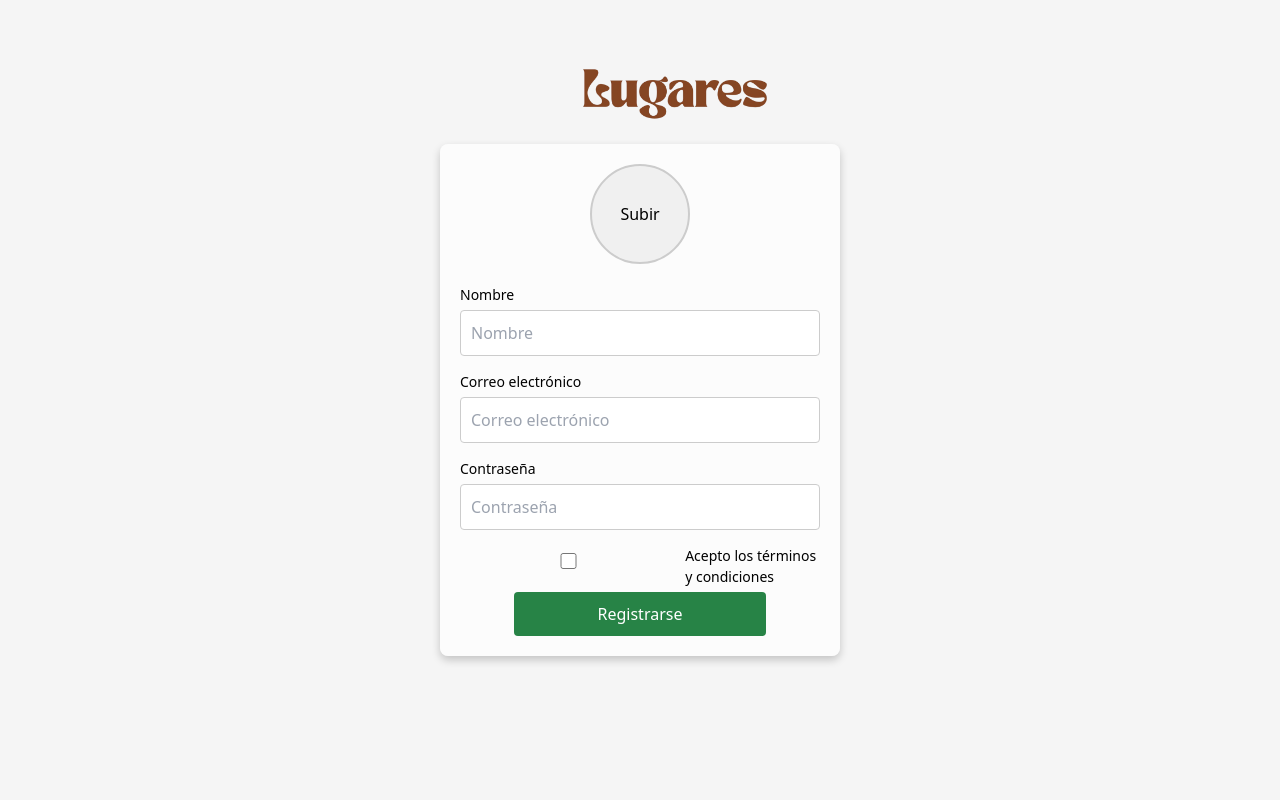
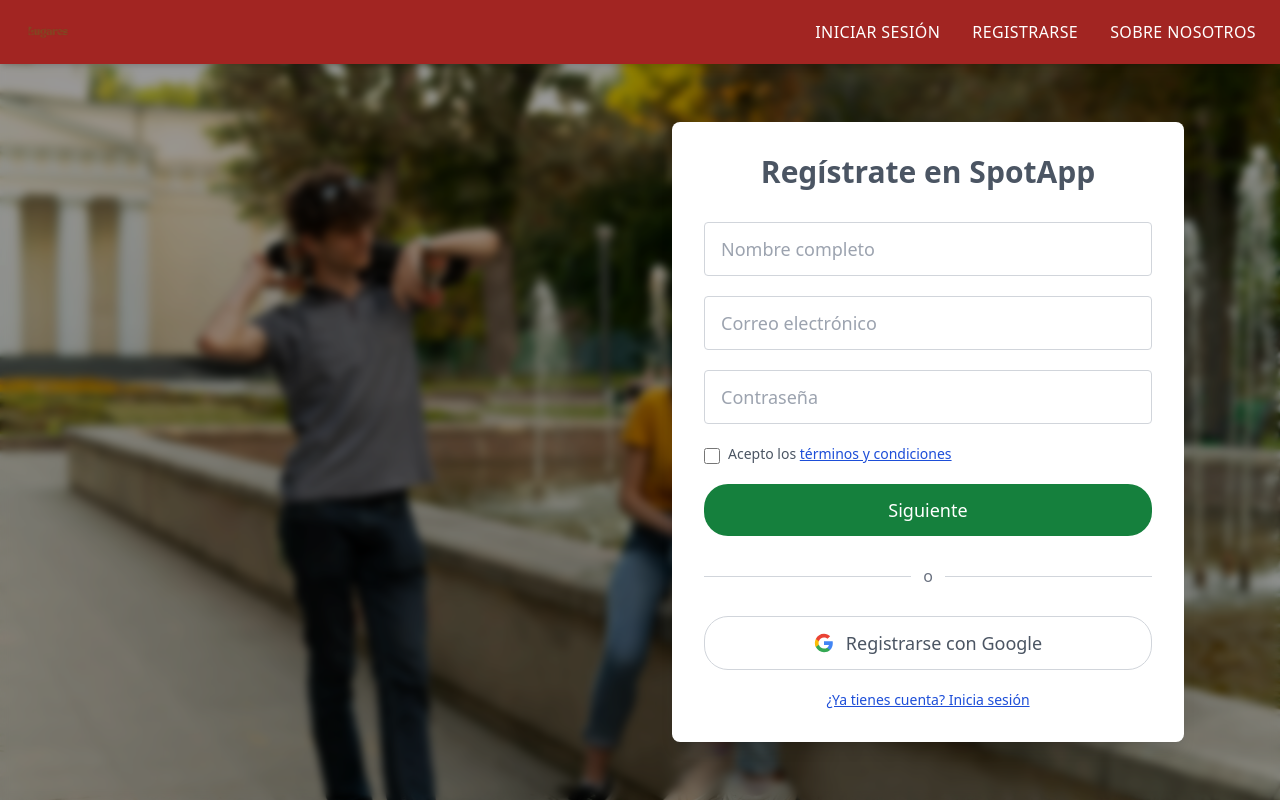
Before and after one commit to hazaelbc/SpotApp-2026, a React (Vite) app in the folder spotapp-frontend/: page /registro in a window 1280 px wide. Built offline with nearby package versions, Linux system fonts and the light colour scheme.

Commit message:
correcion de registro

```diff
--- a/spotapp-frontend/src/App.jsx
+++ b/spotapp-frontend/src/App.jsx
@@ -5,6 +5,7 @@
 import Lobby from "./pantallas/lobby/index.jsx";
 import ProtectedRoute from "./protected_route.jsx";
 import RedirectIfAuthenticated from "./redirect_if_authenticated.jsx";
+import SobreNosotros from "./pantallas/sobre_nosotros";
 import { UserProvider } from "./userProvider.jsx";
 
 const App = () => {
@@ -40,6 +41,14 @@
               </ProtectedRoute>
             }
           />
+          <Route
+            path="/sobre-nosotros"
+            element={
+              <RedirectIfAuthenticated>
+                <SobreNosotros />
+              </RedirectIfAuthenticated>
+            }
+          />
             </Routes>
           </div>
         </main>
--- a/spotapp-frontend/src/componentes/Header_Login/index.jsx
+++ b/spotapp-frontend/src/componentes/Header_Login/index.jsx
@@ -36,7 +36,7 @@
           <span onClick={() => navigate("/registro") } className="text-[10px] sm:text-xs lg:text-base font-medium hover:text-gray-400 cursor-pointer uppercase tracking-tight sm:tracking-wide whitespace-nowrap">
             Registrarse
           </span>
-          <span onClick={() => navigate("/contacto") } className="text-[10px] sm:text-xs lg:text-base font-medium hover:text-gray-400 cursor-pointer uppercase tracking-tight sm:tracking-wide whitespace-nowrap">
+          <span onClick={() => navigate("/sobre-nosotros") } className="text-[10px] sm:text-xs lg:text-base font-medium hover:text-gray-400 cursor-pointer uppercase tracking-tight sm:tracking-wide whitespace-nowrap">
             Sobre Nosotros
           </span>
         </div>
--- a/spotapp-frontend/src/componentes/acordeon-inicio/registro.jsx
+++ b/spotapp-frontend/src/componentes/acordeon-inicio/registro.jsx
@@ -1,120 +1,185 @@
-import React, { useState, useEffect, useRef } from "react";
+import React, { useState } from "react";
 import { useNavigate } from "react-router-dom";
-import "./registro.css";
+import Header_Login from "../Header_Login";
 
-
-const Registro = () => {
+const Registro = ({ onSubmit }) => {
   const [nombre, setNombre] = useState("");
   const [email, setEmail] = useState("");
-  const [contrasena, setContrasena] = useState("");
-  const [confirmarContrasena, setConfirmarContrasena] = useState("");
+  const [password, setPassword] = useState("");
+  const [aceptaTerminos, setAceptaTerminos] = useState(false);
+  const [nombreError, setNombreError] = useState("");
+  const [emailError, setEmailError] = useState("");
+  const [passwordError, setPasswordError] = useState("");
+  const [terminosError, setTerminosError] = useState("");
+  const navigate = useNavigate();
 
-  const [imagen, setImagen] = useState(null); // Estado para la imagen
-  const [error, setError] = useState("");
-  const navigate = useNavigate();
-  const vantaRef = useRef(null);
+  // Validar formato de email
+  const isValidEmail = (email) => {
+    const emailRegex = /^[^\s@]+@[^\s@]+\.[^\s@]+$/;
+    return emailRegex.test(email);
+  };
 
+  const handleSubmit = (e) => {
+    e.preventDefault();
+    setNombreError("");
+    setEmailError("");
+    setPasswordError("");
+    setTerminosError("");
 
+    let hasError = false;
 
-  const handleRegistro = async (e) => {
-    e.preventDefault();
-
-    const formData = new FormData();
-    formData.append("nombre", nombre);
-    formData.append("email", email);
-    formData.append("contrasena", contrasena);
-    if (imagen) {
-      formData.append("imagen", imagen); // Agrega la imagen al formulario
+    // Validar nombre
+    if (!nombre.trim()) {
+      setNombreError("El nombre es obligatorio");
+      hasError = true;
     }
 
-    try {
-      const response = await fetch("http://localhost:8080/users", {
-        method: "POST",
-        body: formData, // Enviar como FormData
-      });
+    // Validar email
+    if (!email.trim()) {
+      setEmailError("El correo electrónico es obligatorio");
+      hasError = true;
+    } else if (!isValidEmail(email)) {
+      setEmailError("Correo electrónico inválido");
+      hasError = true;
+    }
 
-      const data = await response.json();
+    // Validar contraseña
+    if (!password.trim()) {
+      setPasswordError("La contraseña es obligatoria");
+      hasError = true;
+    } else if (password.length < 6) {
+      setPasswordError("La contraseña debe tener al menos 6 caracteres");
+      hasError = true;
+    }
 
-      if (response.ok) {
-        console.log("Registro exitoso:", data);
-        navigate("/"); // Redirige al inicio de sesión después del registro
-      } else {
-        setError(data.error || "Error al registrarse");
-      }
-    } catch (error) {
-      console.error("Error al registrarse:", error);
-      setError("Error al conectar con el servidor");
+    // Validar términos
+    if (!aceptaTerminos) {
+      setTerminosError("Debes aceptar los términos y condiciones");
+      hasError = true;
+    }
+
+    if (hasError) return;
+
+    // Si hay callback onSubmit, ejecutarlo
+    if (onSubmit) {
+      onSubmit({ nombre, email, password });
     }
   };
 
-  const handleImagenChange = (e) => {
-    setImagen(e.target.files[0]); // Guarda la imagen seleccionada
+  const handleGoogleSignup = () => {
+    // Lógica para registro con Google
+    console.log("Registro con Google");
   };
 
   return (
-    <div ref={vantaRef} className="login-container">
-      <div className="login-box">
-        <img
-            src={"/Logo.png"} // Usa la imagen del usuario o la predeterminada
-            alt="Foto de perfil"
-            className="logo-app-registro"
-          />
-        <form onSubmit={handleRegistro}>
-            <div className="avatar-container">
-                <label htmlFor="imagen" className="label-redondo">
-                    {imagen ? (
-                        <img src={URL.createObjectURL(imagen)} alt="Vista previa" />
-                    ) : (
-                        "Subir"
-                    )}
-                </label>
-                <input
-                id="imagen"
-                type="file"
-                accept="image/*"
-                onChange={handleImagenChange} // Maneja el cambio de imagen
-                className="input-redondo"
-                />
-            </div>
-          <label htmlFor="nombre" className="label">Nombre</label>
+    <>
+    <Header_Login />
+    <div
+      className="relative flex justify-center sm:justify-end items-center min-h-screen pt-16 px-4 sm:pr-8 lg:pr-16 xl:pr-24 bg-cover bg-center bg-no-repeat"
+      style={{ backgroundImage: "url('/bg_login.webp')" }}
+    >
+      {/* Overlay con opacidad y desenfoque */}
+      <div className="absolute inset-0 bg-black bg-opacity-40 backdrop-blur-sm"></div>
+
+      {/* Formulario sobre el overlay */}
+      <div className="relative z-10 w-full max-w-lg p-8 bg-opacity-90 rounded-lg shadow-lg text-center" style={{ backgroundColor: 'white' }}>
+        <h2 className="text-3xl font-semibold text-gray-600 mb-8">Regístrate en SpotApp</h2>
+        <form onSubmit={handleSubmit} className="flex flex-col gap-5">
+        <div>
           <input
-            id="nombre"
             type="text"
-            placeholder="Nombre"
+            placeholder="Nombre completo"
             value={nombre}
             onChange={(e) => setNombre(e.target.value)}
-            required
+            className="w-full mx-auto px-4 py-3 border border-gray-300 rounded text-lg"
           />
-          <label htmlFor="email" className="label">Correo electrónico</label>
+          {nombreError && <p className="text-red-600 text-xs mt-1 text-left">{nombreError}</p>}
+        </div>
+
+        <div>
           <input
-            id="email"
-            type="email"
+            type="text"
             placeholder="Correo electrónico"
             value={email}
             onChange={(e) => setEmail(e.target.value)}
-            required
+            className="w-full mx-auto px-4 py-3 border border-gray-300 rounded text-lg"
           />
-          <label htmlFor="contrasena" className="label">Contraseña</label>
+          {emailError && <p className="text-red-600 text-xs mt-1 text-left">{emailError}</p>}
+        </div>
+
+        <div>
           <input
-            id="contrasena"
             type="password"
             placeholder="Contraseña"
-            value={contrasena}
-            onChange={(e) => setContrasena(e.target.value)}
-            required
+            value={password}
+            onChange={(e) => setPassword(e.target.value)}
+            className="w-full mx-auto px-4 py-3 border border-gray-300 rounded text-lg"
           />
-          <label className="flex items-center gap-2">
-            <input type="checkbox" required className="w-4 h-4" />
-            <span className="label">Acepto los términos y condiciones</span>
+          {passwordError && <p className="text-red-600 text-xs mt-1 text-left">{passwordError}</p>}
+        </div>
+
+        <div className="flex items-start gap-2">
+          <input
+            type="checkbox"
+            id="terminos"
+            checked={aceptaTerminos}
+            onChange={(e) => setAceptaTerminos(e.target.checked)}
+            className="mt-1 w-4 h-4 cursor-pointer"
+          />
+          <label htmlFor="terminos" className="text-sm text-gray-600 text-left cursor-pointer">
+            Acepto los{" "}
+            <a href="#" className="text-blue-700 hover:text-blue-900 underline">
+              términos y condiciones
+            </a>
           </label>
+        </div>
+        {terminosError && <p className="text-red-600 text-xs text-left -mt-3">{terminosError}</p>}
 
-          {error && <p className="text-red-500">{error}</p>}
-          <button type="submit" className="w-full bg-green-500 text-white py-2 rounded hover:bg-green-600 transition">
-            Registrarse
-          </button>
-        </form>
+        <button
+          type="submit"
+          className="w-full mx-auto px-4 py-3 bg-green-700 text-white rounded-3xl text-lg cursor-pointer transition-all duration-300 hover:bg-green-800 hover:scale-[1.02] hover:shadow-lg"
+        >
+          Siguiente
+        </button>
+
+        {/* División con "o" */}
+        <div className="flex items-center gap-3 my-2">
+          <div className="flex-1 border-t border-gray-300"></div>
+          <span className="text-gray-500 font-medium">o</span>
+          <div className="flex-1 border-t border-gray-300"></div>
+        </div>
+
+        {/* Inicio de sesión con Google */}
+        <button
+          type="button"
+          onClick={handleGoogleSignup}
+          className="w-full mx-auto px-4 py-3 text-gray-600 rounded-3xl text-lg cursor-pointer border border-gray-300 transition-all duration-300 hover:bg-gray-50 hover:border-gray-400 hover:scale-[1.02] hover:shadow-lg flex items-center justify-center gap-3"
+          style={{ backgroundColor: 'white' }}
+        >
+          <svg width="20" height="20" viewBox="0 0 24 24" xmlns="http://www.w3.org/2000/svg">
+            <path d="M22.56 12.25c0-.78-.07-1.53-.2-2.25H12v4.26h5.92c-.26 1.37-1.04 2.53-2.21 3.31v2.77h3.57c2.08-1.92 3.28-4.74 3.28-8.09z" fill="#4285F4"/>
+            <path d="M12 23c2.97 0 5.46-.98 7.28-2.66l-3.57-2.77c-.98.66-2.23 1.06-3.71 1.06-2.86 0-5.29-1.93-6.16-4.53H2.18v2.84C3.99 20.53 7.7 23 12 23z" fill="#34A853"/>
+            <path d="M5.84 14.09c-.22-.66-.35-1.36-.35-2.09s.13-1.43.35-2.09V7.07H2.18C1.43 8.55 1 10.22 1 12s.43 3.45 1.18 4.93l2.85-2.22.81-.62z" fill="#FBBC05"/>
+            <path d="M12 5.38c1.62 0 3.06.56 4.21 1.64l3.15-3.15C17.45 2.09 14.97 1 12 1 7.7 1 3.99 3.47 2.18 7.07l3.66 2.84c.87-2.6 3.3-4.53 6.16-4.53z" fill="#EA4335"/>
+          </svg>
+          Registrarse con Google
+        </button>
+
+        {/* Link a inicio de sesión */}
+        <a
+          href="#"
+          onClick={(e) => {
+            e.preventDefault();
+            navigate("/");
+          }}
+          className="text-blue-700 hover:text-blue-900 text-sm underline font-medium"
+        >
+          ¿Ya tienes cuenta? Inicia sesión
+        </a>
+      </form>
       </div>
     </div>
+    </>
   );
 };
 
```
